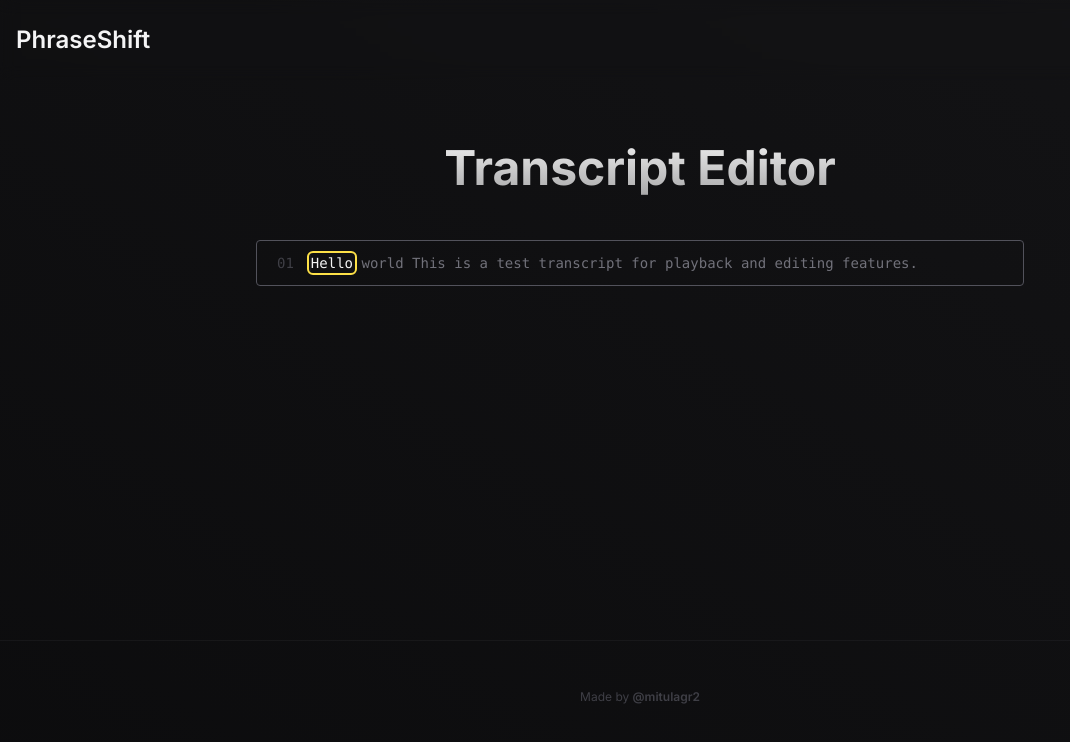
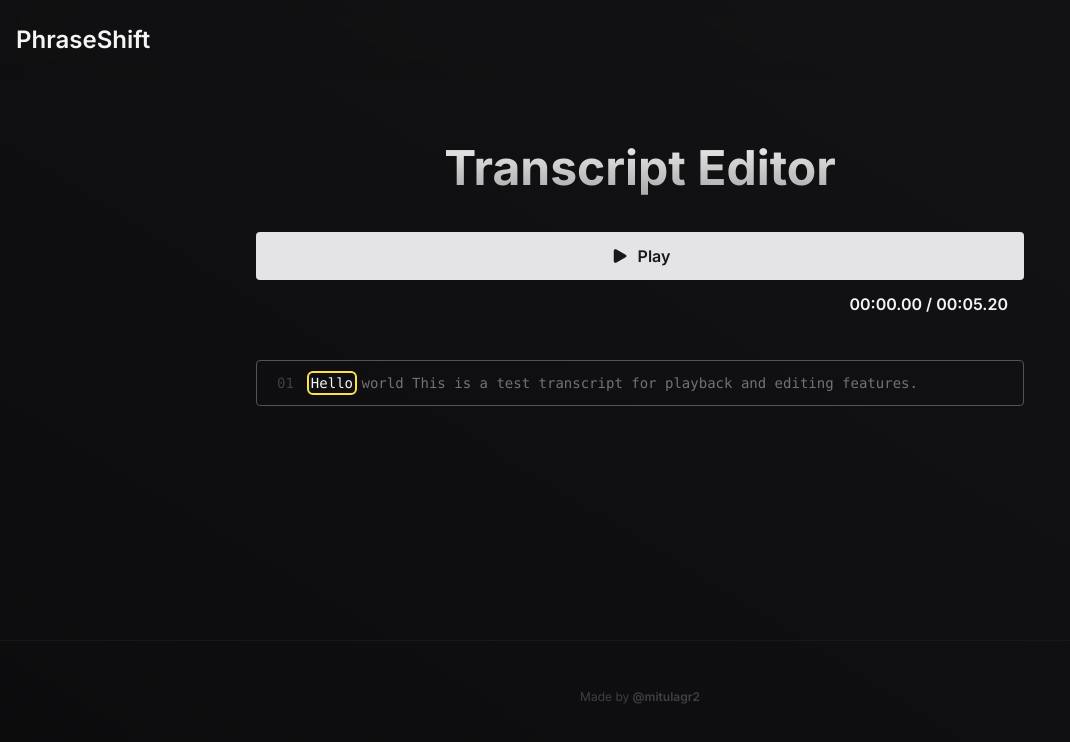
Before and after one commit to mitulagr2/phraseshift, a React (Create React App) app: page / in a window 1280 px wide. Shown: the top 742 px of the page, without its empty margins (0-1070 px from the left). Built offline with nearby package versions, Linux system fonts and the light colour scheme.

Commit message:
add controls
- add heroicons
- play/pause script
- seek time

```diff
--- a/package.json
+++ b/package.json
@@ -3,6 +3,7 @@
   "version": "0.1.0",
   "private": true,
   "dependencies": {
+    "@heroicons/react": "^2.1.5",
     "@testing-library/react": "^13.4.0",
     "@testing-library/user-event": "^13.5.0",
     "@types/node": "^16.18.105",
--- a/src/components/EditModal.tsx
+++ b/src/components/EditModal.tsx
@@ -14,10 +14,10 @@ const EditModal = ({
   handleEditToggle,
   handleEditAction,
 }: EditModalProps) => {
-  const [text, setText] = useState(current.word);
+  const [text, setText] = useState(current ? current.word : "");
 
   useEffect(() => {
-    setText(current.word);
+    setText(current ? current.word : "");
   }, [current]);
 
   if (!isEditing) return <></>;
--- /dev/null
+++ b/src/components/PlaybackControls.tsx
@@ -0,0 +1,65 @@
+import { PlayIcon, PauseIcon } from "@heroicons/react/24/solid";
+
+interface PlaybackControlsProps {
+  isPlaying: boolean;
+  time: number;
+  totalTime: number;
+  handlePlayToggle: () => void;
+}
+
+const PlaybackControls = ({
+  isPlaying,
+  time,
+  totalTime,
+  handlePlayToggle,
+}: PlaybackControlsProps) => {
+  let minutes = Math.floor(time / 60000);
+  let seconds = ((time % 60000) / 1000).toFixed(2);
+  if (+seconds === 60) {
+    minutes += 1;
+    seconds = "0.00";
+  }
+
+  let minutesTotal = Math.floor(totalTime / 60000);
+  let secondsTotal = ((totalTime % 60000) / 1000).toFixed(2);
+  if (+secondsTotal === 60) {
+    minutesTotal += 1;
+    secondsTotal = "0.00";
+  }
+
+  return (
+    <div>
+      <button
+        className="mt-6 w-full h-12 inline-flex justify-center items-center transition-all rounded px-4 py-1.5 md:py-2 text-base font-semibold leading-7 bg-zinc-200 ring-1 ring-transparent duration-150 text-zinc-900 hover:text-zinc-100 hover:ring-zinc-600/80 hover:bg-zinc-900/20"
+        onClick={handlePlayToggle}
+      >
+        {isPlaying ? (
+          <PauseIcon className="w-5 h-5 mr-2" />
+        ) : (
+          <PlayIcon className="w-5 h-5 mr-2" />
+        )}
+        <span>{isPlaying ? "Pause" : "Play"}</span>
+      </button>
+      <div className="flex justify-end">
+        <span
+          className="h-12 inline-flex justify-center items-center px-4 py-1.5 md:py-2 text-base font-semibold leading-7 text-zinc-100"
+          onClick={handlePlayToggle}
+        >
+          {(minutes < 10 ? "0" : "") +
+            minutes +
+            ":" +
+            (+seconds < 10 ? "0" : "") +
+            seconds}
+          {" / "}
+          {(minutesTotal < 10 ? "0" : "") +
+            minutesTotal +
+            ":" +
+            (+secondsTotal < 10 ? "0" : "") +
+            secondsTotal}
+        </span>
+      </div>
+    </div>
+  );
+};
+
+export default PlaybackControls;
--- a/src/components/TranscriptEditor.tsx
+++ b/src/components/TranscriptEditor.tsx
@@ -1,7 +1,8 @@
-import { useState } from "react";
+import { useEffect, useState } from "react";
 import { CorrectionType, type WordData } from "../shared/types";
 import Title from "./Title";
 import TranscriptViewer from "./TranscriptViewer";
+import PlaybackControls from "./PlaybackControls";
 import EditModal from "./EditModal";
 
 interface TranscriptEditorProps {
@@ -10,11 +11,26 @@ interface TranscriptEditorProps {
 
 const TranscriptEditor = ({ initialTranscript }: TranscriptEditorProps) => {
   const [transcript, setTranscript] = useState(initialTranscript);
+  const [time, setTime] = useState(0);
   const [currentIdx, setCurrentIdx] = useState(0);
   const [isEditing, setIsEditing] = useState(false);
+  const [isPlaying, setIsPlaying] = useState(false);
+
+  useEffect(() => {
+    const playing =
+      isPlaying &&
+      setInterval(() => {
+        setTime((prev) => prev + 5);
+      }, 5);
+
+    return () => {
+      playing && clearInterval(playing);
+    };
+  }, [isPlaying]);
 
   const handleSeek = (idx: number) => {
     setCurrentIdx(idx);
+    setTime(transcript[idx].start_time);
   };
 
   const handleEditToggle = () => {
@@ -43,10 +59,25 @@ const TranscriptEditor = ({ initialTranscript }: TranscriptEditorProps) => {
     setTranscript(newTranscript);
   };
 
+  const handlePlayToggle = () => {
+    setIsPlaying((prev) => !prev);
+  };
+
   return (
     <div className="container px-8 mx-auto pt-16 lg:pt-32">
       <div className="max-w-3xl mx-auto">
         <Title>Transcript Editor</Title>
+
+        <PlaybackControls
+          isPlaying={isPlaying}
+          time={time}
+          totalTime={
+            transcript.at(-1)
+              ? transcript.at(-1)!.start_time + transcript.at(-1)!.duration
+              : 0
+          }
+          handlePlayToggle={handlePlayToggle}
+        />
 
         <TranscriptViewer
           transcript={transcript}
```
Also changed, not shown: 1 other file (tests, documents, lock files or other folders).
